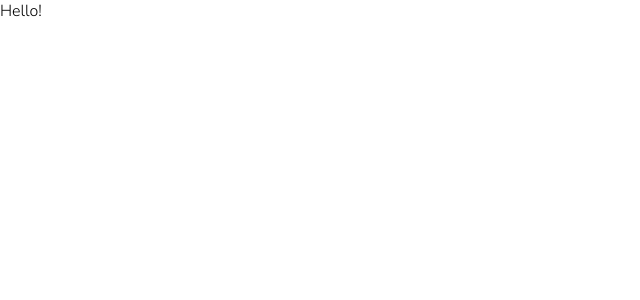
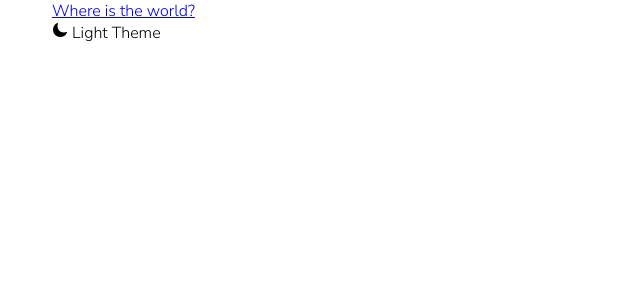
Before and after one commit to Aandi1989/CountriesReactStyledComponent, a React (Create React App) app: page / in a window 1280 px wide. Shown: the top 300 px of the page, without its empty margins (0-640 px from the left). Built offline with nearby package versions, Linux system fonts and the light colour scheme.

Commit message:
template header

```diff
--- a/package.json
+++ b/package.json
@@ -9,6 +9,7 @@
     "axios": "^1.4.0",
     "react": "^18.2.0",
     "react-dom": "^18.2.0",
+    "react-icons": "^4.10.1",
     "react-router-dom": "^6.15.0",
     "react-scripts": "5.0.1",
     "styled-components": "^6.0.7",
--- a/src/App.js
+++ b/src/App.js
@@ -1,10 +1,10 @@
-
+import { Header } from './components/Header';
 
 function App() {
   return (
-    <div >
-     Hello!
-    </div>
+    <>
+      <Header />
+    </>
   );
 }
 
--- /dev/null
+++ b/src/components/Container.jsx
@@ -0,0 +1,8 @@
+import styled from 'styled-components';
+
+export const Container = styled.div`
+    width:100%;
+    max-width:1240px;
+    margin:0 auto;
+    padding:0 2rem;
+`;
--- /dev/null
+++ b/src/components/Header.jsx
@@ -0,0 +1,34 @@
+import React, {} from 'react';
+import styled from 'styled-components';
+import { IoMoon, IoMoveOutline } from 'react-icons/io5'
+
+import { Container } from './Container';
+
+const HeaderEl = styled.header`
+box-shadow:var(--shadow);
+background-color:(--colors-ui-base);
+
+`;
+
+const Wrapper = styled.div``;
+
+const Title = styled.a.attrs({
+    href:'/',
+})``;
+
+const ModeSwitcher = styled.div``;
+
+export const Header = () => {
+  return (
+    <HeaderEl>
+        <Container>
+            <Wrapper>
+                <Title>Where is the world?</Title>
+                <ModeSwitcher>
+                    <IoMoon/> Light Theme
+                </ModeSwitcher>
+            </Wrapper>
+        </Container>
+    </HeaderEl>
+  )
+}
```
Also changed, not shown: 1 other file (tests, documents, lock files or other folders).
